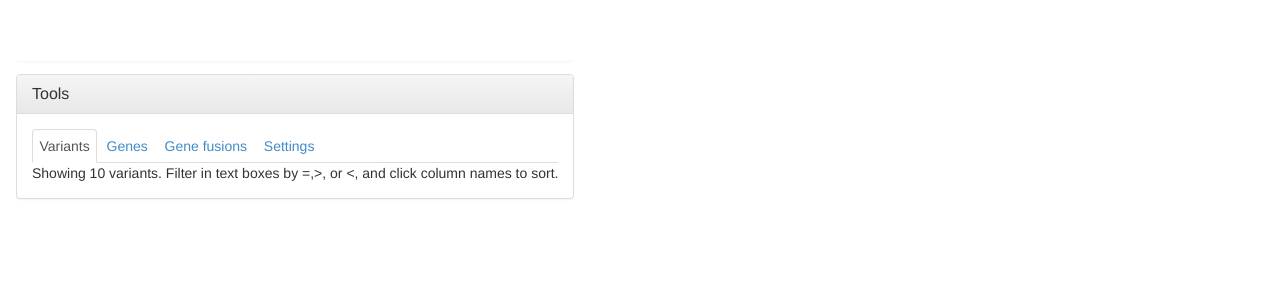
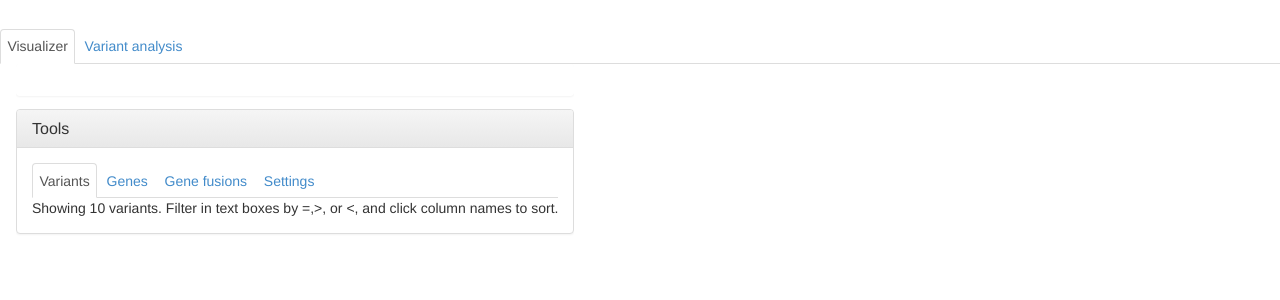
Before and after one commit to MariaNattestad/SplitThreader, a PHP site: page /vis.php in a window 1280 px wide. Shown: the part 51-351 px from the top of the page. Run offline with PHP 8.4, Linux system fonts and the light colour scheme.

Commit message:
Add tabs for main splitthreader visualizer and a new one for variant analysis.

```diff
--- a/vis.php
+++ b/vis.php
@@ -11,6 +11,15 @@
 <link href="css/d3-superTable.css" rel="stylesheet">
 
 <h1 id="title"></h1>
+<div id="main_body_container">
+	<ul class="nav nav-tabs">
+		<li class="active"><a data-toggle="tab" href="#visualizer_tab">Visualizer</a></li>
+		<li><a data-toggle="tab" href="#variant_analysis_tab">Variant analysis</a></li>
+	</ul>
+
+	<div class="tab-content">
+	<!-- Variant settings -->
+		<div id="visualizer_tab" class="tab-pane fade in active">
 			<div id="svg_landing"></div>
 
 			<div id="right_panel">
@@ -194,8 +203,16 @@
 						</div>
 					</div>
 				</div>
-</div>
+			</div> <!-- end of right panel -->
+		</div> <!-- end of visualizer tab -->
 
+
+		<div id="variant_analysis_tab" class="tab-pane fade">
+		variant analysis
+		</div> <!-- end variant analysis tab -->
+
+	</div> <!-- end tab content class -->
+</div> <!-- end of main body container -->
 
 
 
```
Lines whose indentation alone changed are shown as unchanged.
